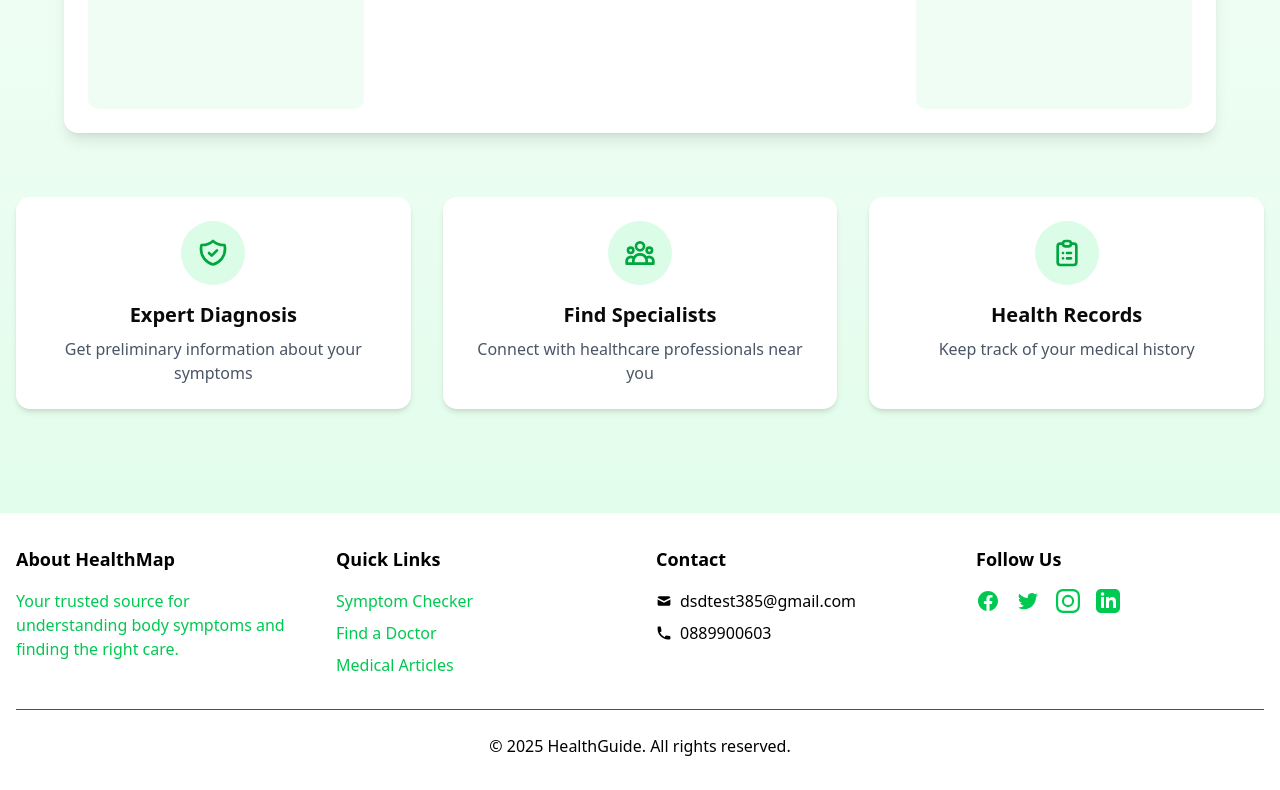
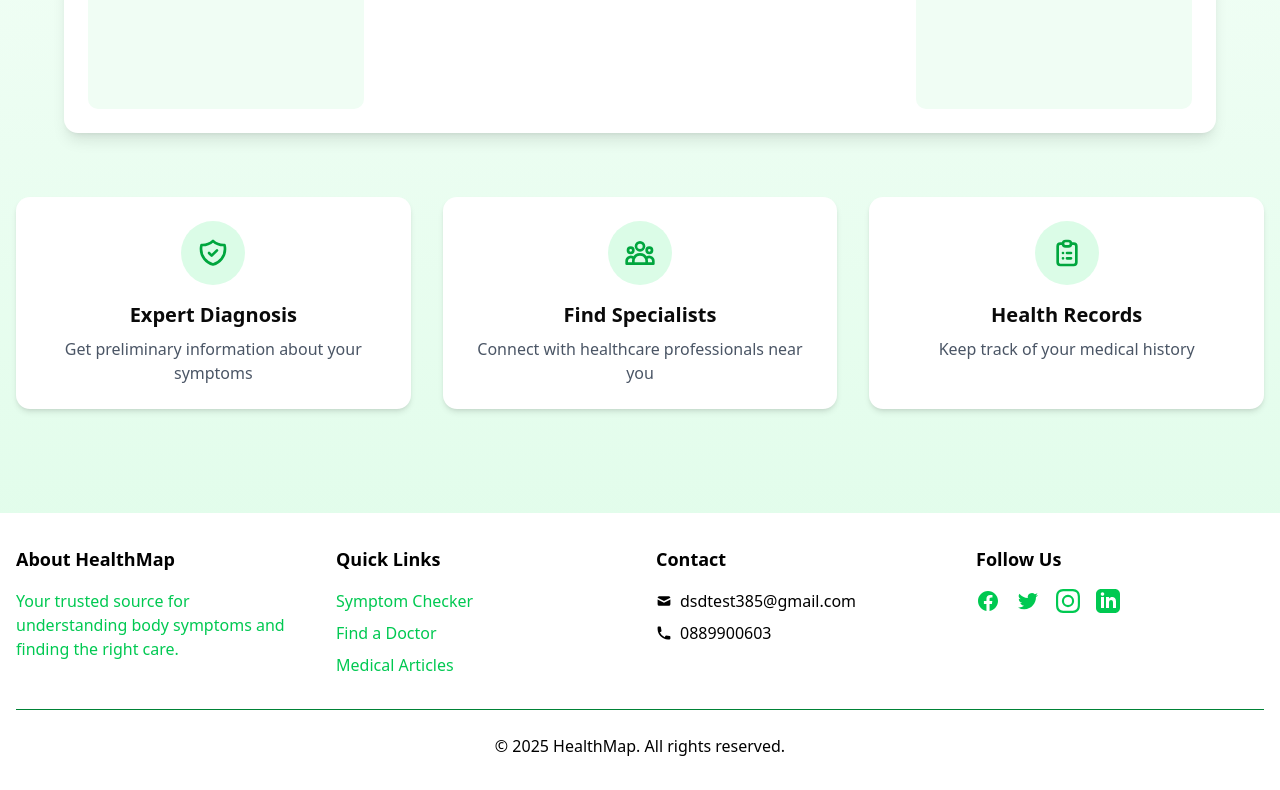
Before and after one commit to HackTues11DSD/frontend, a Next.js app: page / in a window 1280 px wide. Shown: the part 707-1497 px from the top of the page. Built offline with nearby package versions, Linux system fonts and the light colour scheme.

Commit message:
Footer change

```diff
--- a/src/components/footer.tsx
+++ b/src/components/footer.tsx
@@ -122,7 +122,7 @@ export default function Footer() {
         <footer>
           <div className="border-t border-green-700 mt-8 pt-6 text-center">
             <p>
-              &copy; {new Date().getFullYear()} HealthGuide. All rights
+              &copy; {new Date().getFullYear()} HealthMap. All rights
               reserved.
             </p>
           </div>
```
